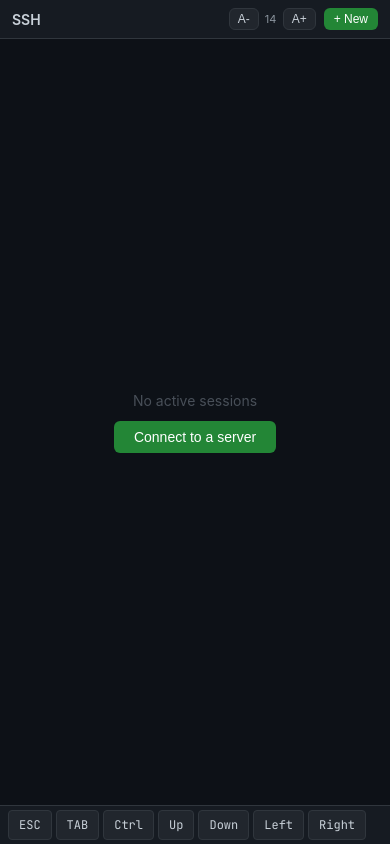
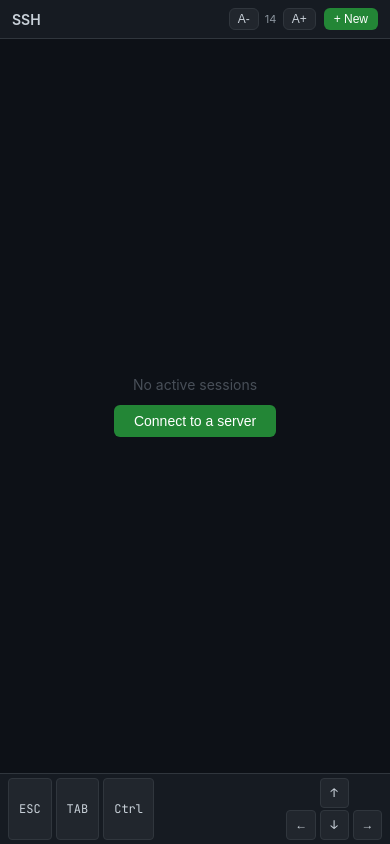
Before and after one commit to yaaayaaa/web-ssh-client, a website: page public/index.html in a window 390 px wide. Drawn offline with nearby package versions, Linux system fonts and the light colour scheme; no server answers.

Commit message:
fix: improve mobile toolbar layout and prevent viewport scroll on tap
Use arrow symbols (↑↓←→) in inverted-T layout, split toolbar into
two rows, and use preventScroll on focus to stop UI from shifting
upward when tapping toolbar buttons.

Co-Authored-By: Claude Opus 4.5 <noreply@anthropic.com>

```diff
--- a/public/index.html
+++ b/public/index.html
@@ -251,10 +251,25 @@
       background: #161b22;
       border-top: 1px solid #30363d;
       gap: 4px;
-      overflow-x: auto;
+      flex-wrap: wrap;
     }
     @media (max-width: 768px) {
       #mobile-toolbar { display: flex; }
+    }
+    .toolbar-row {
+      display: flex;
+      gap: 4px;
+      flex: 1;
+    }
+    .arrow-keys {
+      display: flex;
+      flex-direction: column;
+      gap: 2px;
+      align-items: center;
+    }
+    .arrow-row {
+      display: flex;
+      gap: 4px;
     }
     .key-btn {
       padding: 6px 10px;
@@ -369,13 +384,21 @@
   </div>
 
   <div id="mobile-toolbar">
-    <button class="key-btn" data-key="Escape">ESC</button>
-    <button class="key-btn" data-key="Tab">TAB</button>
-    <button class="key-btn" id="btn-ctrl" data-modifier="ctrl">Ctrl</button>
-    <button class="key-btn" data-seq="\x1b[A">Up</button>
-    <button class="key-btn" data-seq="\x1b[B">Down</button>
-    <button class="key-btn" data-seq="\x1b[D">Left</button>
-    <button class="key-btn" data-seq="\x1b[C">Right</button>
+    <div class="toolbar-row">
+      <button class="key-btn" data-key="Escape">ESC</button>
+      <button class="key-btn" data-key="Tab">TAB</button>
+      <button class="key-btn" id="btn-ctrl" data-modifier="ctrl">Ctrl</button>
+    </div>
+    <div class="arrow-keys">
+      <div class="arrow-row">
+        <button class="key-btn" data-seq="\x1b[A">↑</button>
+      </div>
+      <div class="arrow-row">
+        <button class="key-btn" data-seq="\x1b[D">←</button>
+        <button class="key-btn" data-seq="\x1b[B">↓</button>
+        <button class="key-btn" data-seq="\x1b[C">→</button>
+      </div>
+    </div>
   </div>
 
   <div id="connect-overlay">
@@ -890,15 +913,16 @@
     btnCtrl.addEventListener('click', (e) => {
       e.preventDefault();
       setCtrl(!ctrlActive);
-      // Re-focus terminal so next keypress goes there
+      // Re-focus terminal without triggering viewport scroll
       if (activeSessionId) {
         const session = termSessions.get(activeSessionId);
-        if (session) session.term.focus();
+        if (session) session.term.focus({ preventScroll: true });
       }
     });
 
     document.querySelectorAll('.key-btn:not([data-modifier])').forEach(btn => {
-      btn.addEventListener('click', () => {
+      btn.addEventListener('click', (e) => {
+        e.preventDefault();
         if (!activeSessionId) return;
         const session = termSessions.get(activeSessionId);
         if (!session || session.ws.readyState !== 1) return;
@@ -917,7 +941,8 @@
         }
         // Ctrl auto-deactivates after sending a non-modifier key
         if (ctrlActive) setCtrl(false);
-        session.term.focus();
+        // Re-focus terminal without triggering viewport scroll
+        session.term.focus({ preventScroll: true });
       });
     });
 
```
